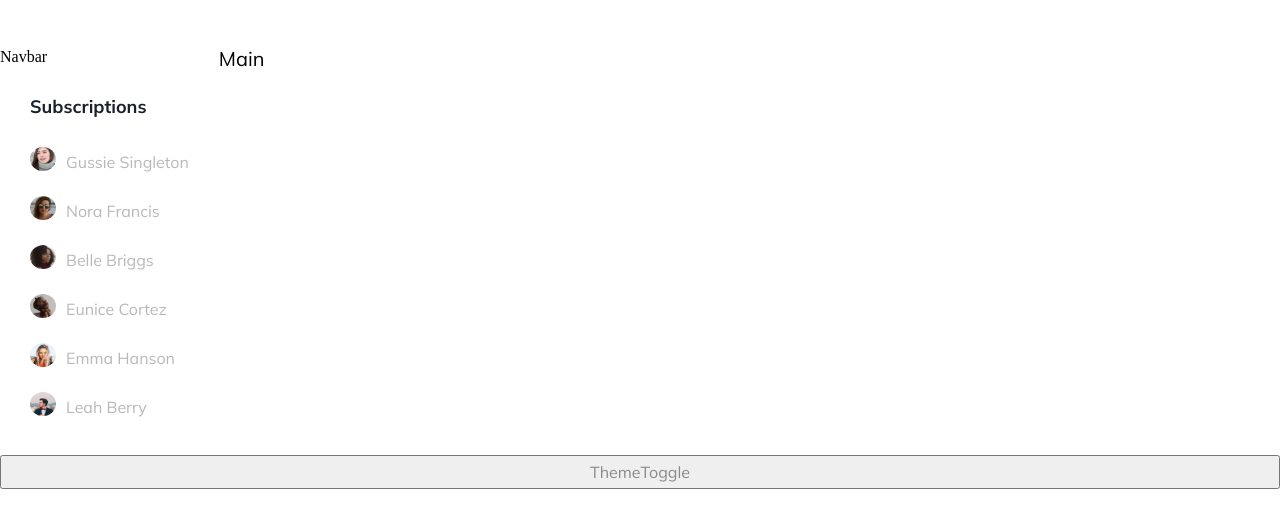
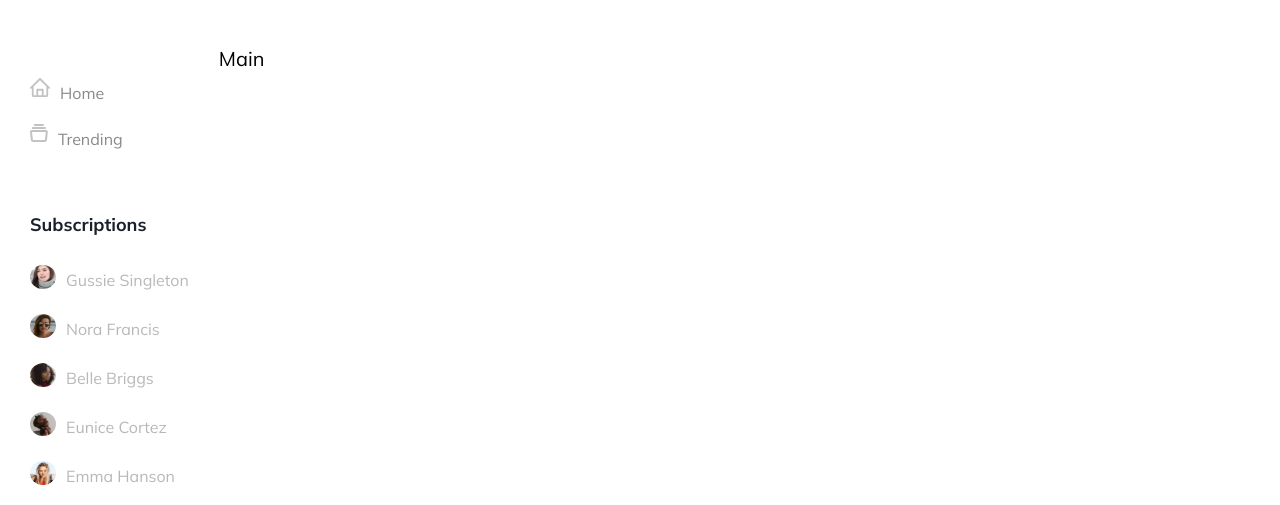
Before and after one commit to dzlek/yt-redesign, a React (Create React App) app: page / in a window 1280 px wide. Shown: the part 322-827 px from the top of the page. Built offline with nearby package versions, Linux system fonts and the light colour scheme.

Commit message:
feat: add Navbar

```diff
--- /dev/null
+++ b/src/components/navbar/Navbar.tsx
@@ -0,0 +1,22 @@
+import { FC } from 'react'
+import './navbar.scss'
+import { HomeIcon, TrendingIcon } from '../../icons'
+
+const Navbar: FC = () => {
+  return (
+    <div className="navbarWrapper">
+      <ul className="navbarList">
+        <li>
+          <HomeIcon />
+          <p>Home</p>
+        </li>
+        <li>
+          <TrendingIcon />
+          <p>Trending</p>
+        </li>
+      </ul>
+    </div>
+  )
+}
+
+export default Navbar
--- /dev/null
+++ b/src/components/navbar/navbar.scss
@@ -0,0 +1,21 @@
+.navbarWrapper {
+  display: flex;
+  flex-direction: column;
+  padding: 30px;
+  justify-content: flex-start;
+  gap: 29px;
+}
+
+.navbarList {
+  display: flex;
+  flex-direction: column;
+  gap: 16px;
+
+  li {
+    display: flex;
+    justify-content: flex-start;
+    align-items: start;
+    gap: 10px;
+    cursor: pointer;
+  }
+}
--- a/src/components/sidebar/Sidebar.tsx
+++ b/src/components/sidebar/Sidebar.tsx
@@ -1,10 +1,11 @@
 import { FC } from 'react'
 import Subscriptions from '../subscriptions/Subscriptions'
+import Navbar from '../navbar/Navbar'
 
 const Sidebar: FC = () => {
   return (
     <div className="sidebar">
-      Navbar
+      <Navbar />
       <Subscriptions />
     </div>
   )
--- a/src/styles/reset.scss
+++ b/src/styles/reset.scss
@@ -17,3 +17,10 @@ h5,
 h6 {
   margin: 0;
 }
+
+ul,
+li {
+  margin: 0;
+  padding: 0;
+  list-style: none;
+}
```
